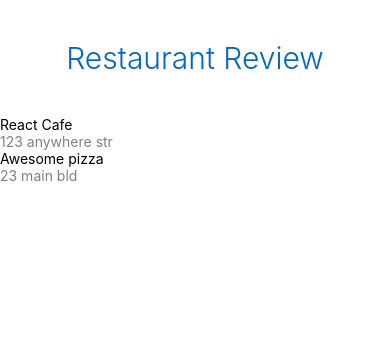
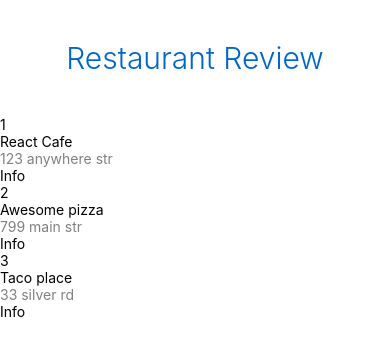
Before and after one commit to wadeem/react-native-restaurant-review, a React Native app: screen / in a window 390 px wide. Shown: the top 356 px of the page. Built offline with nearby package versions, Linux system fonts and the light colour scheme.

Commit message:
array.map()

```diff
--- a/App.js
+++ b/App.js
@@ -1,7 +1,14 @@
 import React from 'react';
 import {Text, View} from 'react-native';
 
+const restaurants = [
+    {name: 'React Cafe', address: '123 anywhere str'},
+    {name: 'Awesome pizza', address: '799 main str'},
+    {name: 'Taco place', address: '33 silver rd'},
+];
+
 class App extends React.Component {
+
 
     render() {
 
@@ -11,10 +18,14 @@ class App extends React.Component {
                 color: '#0066cc', fontWeight: '300', textAlign: 'center',
             }}>Restaurant Review</Text>
 
-            <Text>React Cafe</Text>
-            <Text style={{color: 'grey'}}>123 anywhere str</Text>
-            <Text>Awesome pizza</Text>
-            <Text style={{color: 'grey'}}>23 main bld</Text>
+            {restaurants.map((place, index) => <View key={place.name}>
+                    <Text>{index + 1}</Text>
+                    <Text>{place.name}</Text>
+                    <Text style={{color: 'grey'}}>{place.address}</Text>
+                    <Text>Info</Text>
+                </View>,
+            )}
+
         </View>;
 
     }
```
